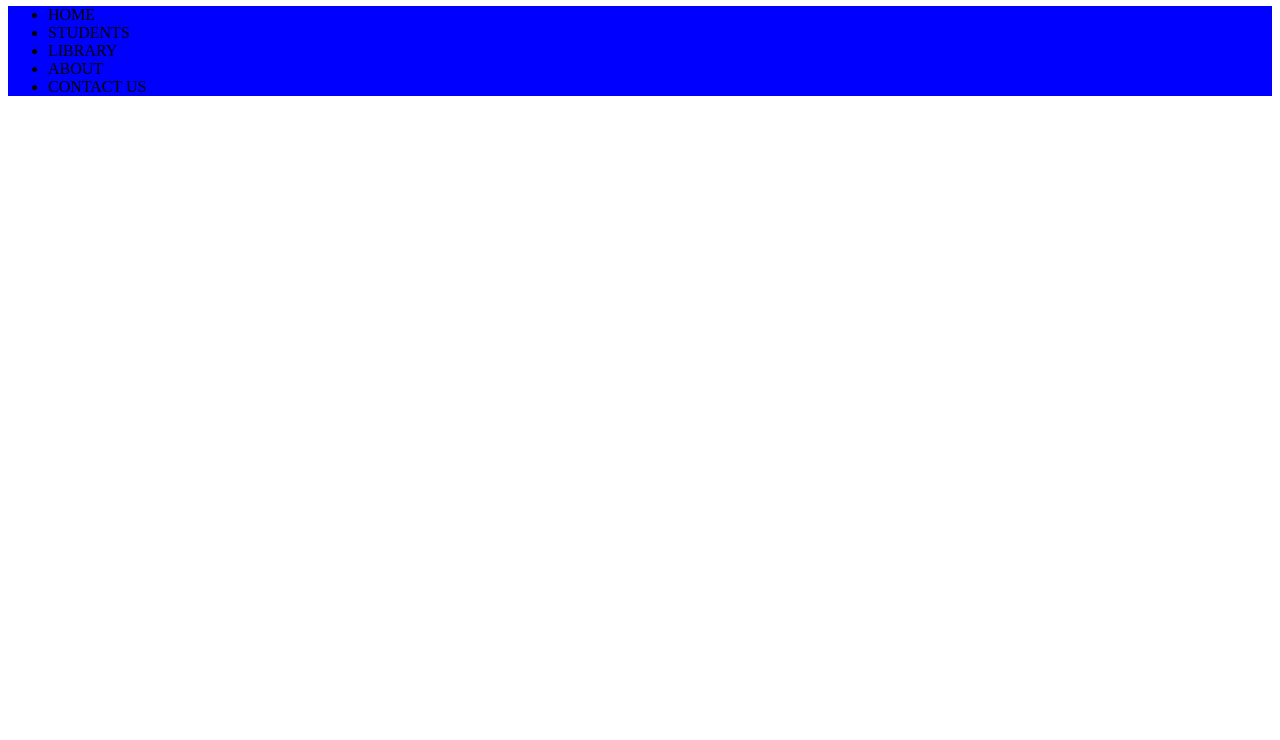
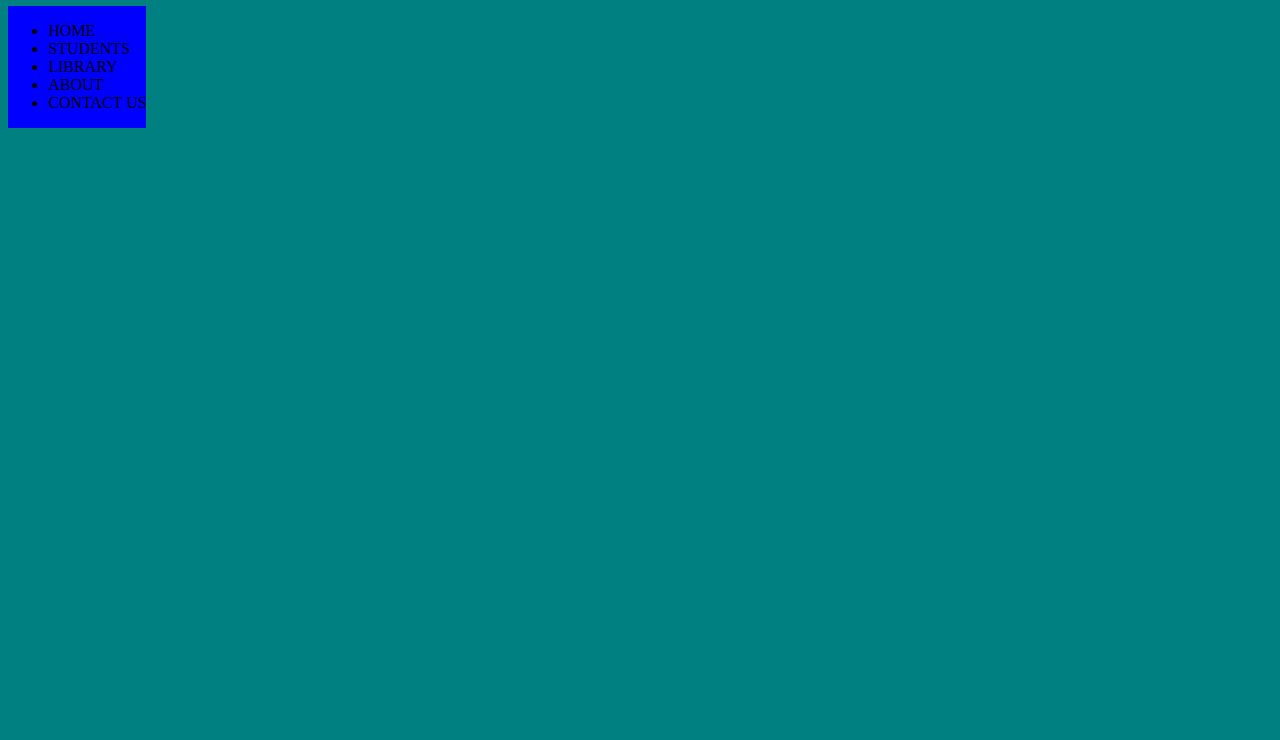
Before and after one commit to devendrabudha1/Test, a plain HTML site: page index.html in a window 1280 px wide. Shown: the part 60-800 px from the top of the page. Drawn offline with Linux system fonts and the light colour scheme.

Commit message:
Update index.html

```diff
--- a/index.html
+++ b/index.html
@@ -3,12 +3,13 @@
     <title>Testing HTML Project in Git</title>
 
     <style>
-      .{
+      body{
        background:teal;
 
       }
       .menu{
          background:blue;
+        float:left;
       }
     </style>
   </head>
```
